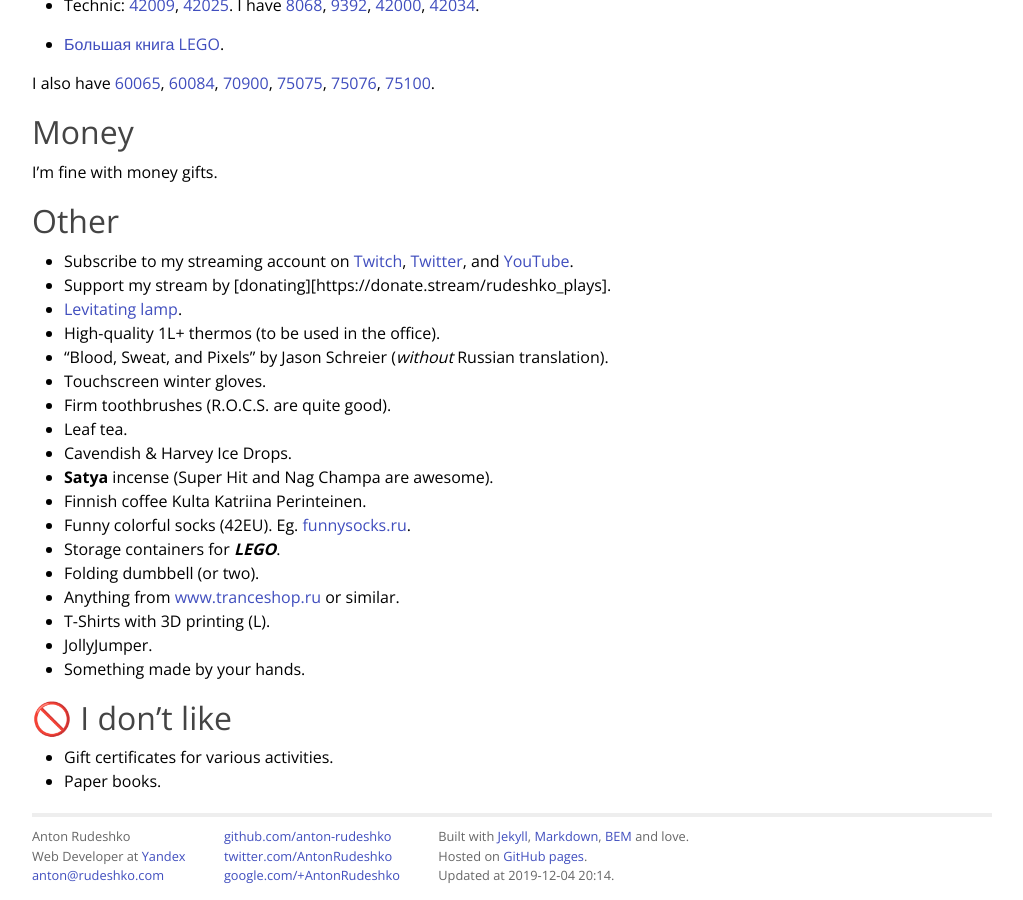
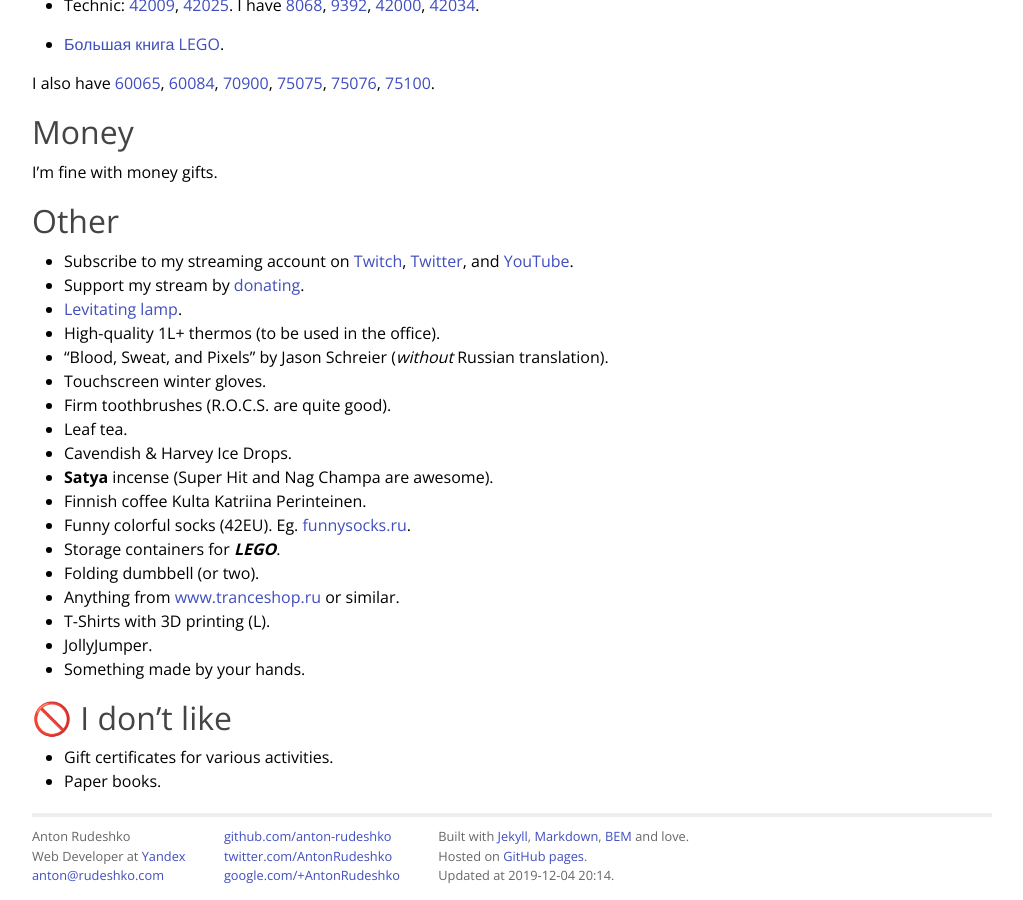
Before and after one commit to anton-rudeshko/anton-rudeshko.github.io, a Jekyll site: the page built from wishlist/index.md, in a window 1280 px wide and 900 px high, scrolled down 1469 px. Shown: the whole window, without its empty margins (128-1151 px from the left). Built offline with Jekyll 4.4.1, drawn with Linux system fonts in a browser that asks for light colours; comment, search, counter and statistics services are not loaded.

Commit message:
wishlist: fix markdown url

```diff
--- a/wishlist/index.md
+++ b/wishlist/index.md
@@ -140,7 +140,7 @@ I'm fine with money gifts.
 ## Other
 
 * Subscribe to my streaming account on [Twitch](https://www.twitch.tv/rudeshko_plays), [Twitter](https://twitter.com/rudeshko_plays), and [YouTube](https://www.youtube.com/channel/UCEmTIP5sBak0aiGU2sFMX2w).
-* Support my stream by [donating][https://donate.stream/rudeshko_plays].
+* Support my stream by [donating](https://donate.stream/rudeshko_plays).
 * [Levitating lamp](https://www.levitera.ru/product/levitiruyuschiy-svetilnik-cosmic-temnyy).
 * High-quality 1L+ thermos (to be used in the office).
 * "Blood, Sweat, and Pixels" by Jason Schreier (_without_ Russian translation).
```
